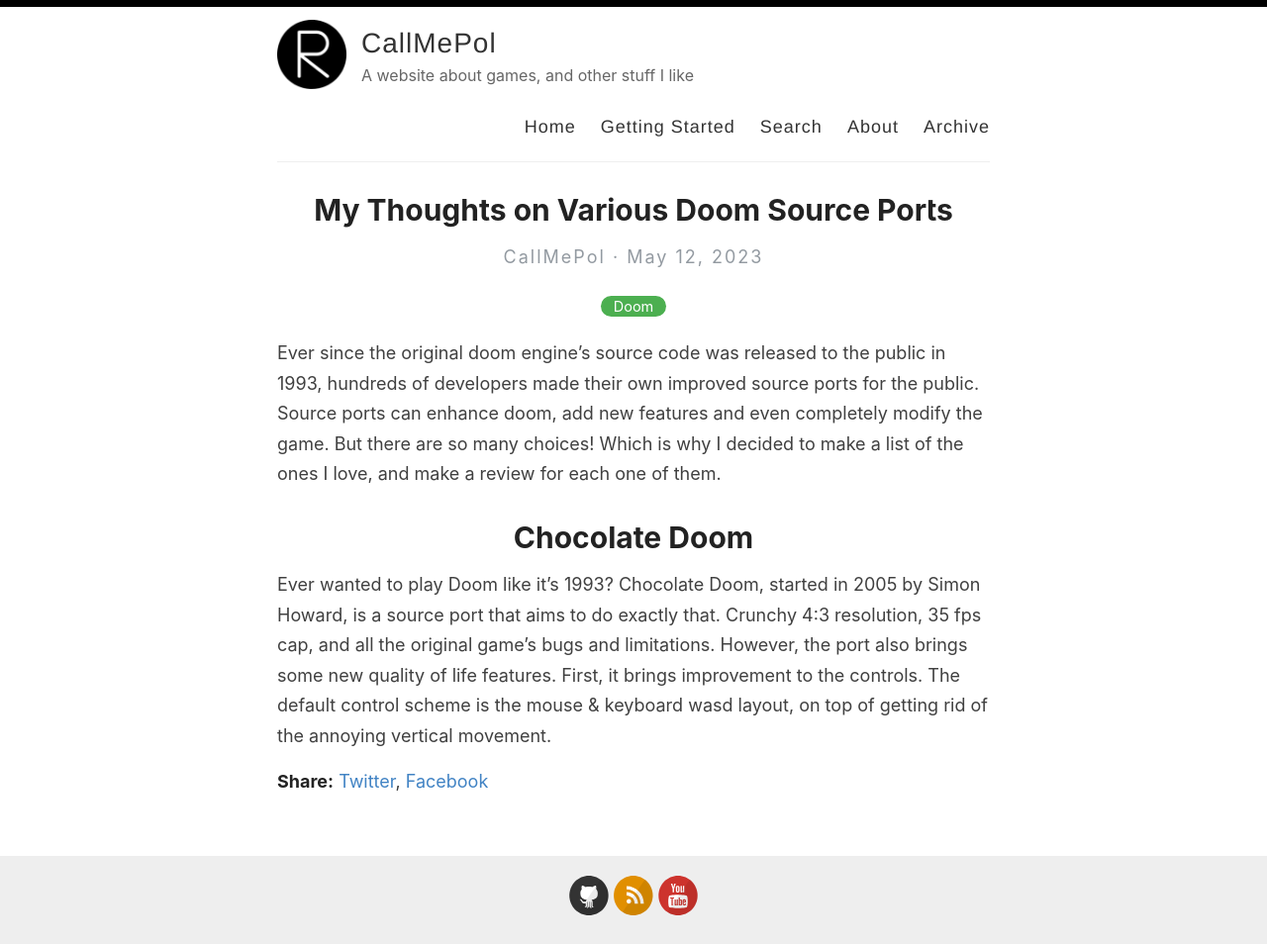
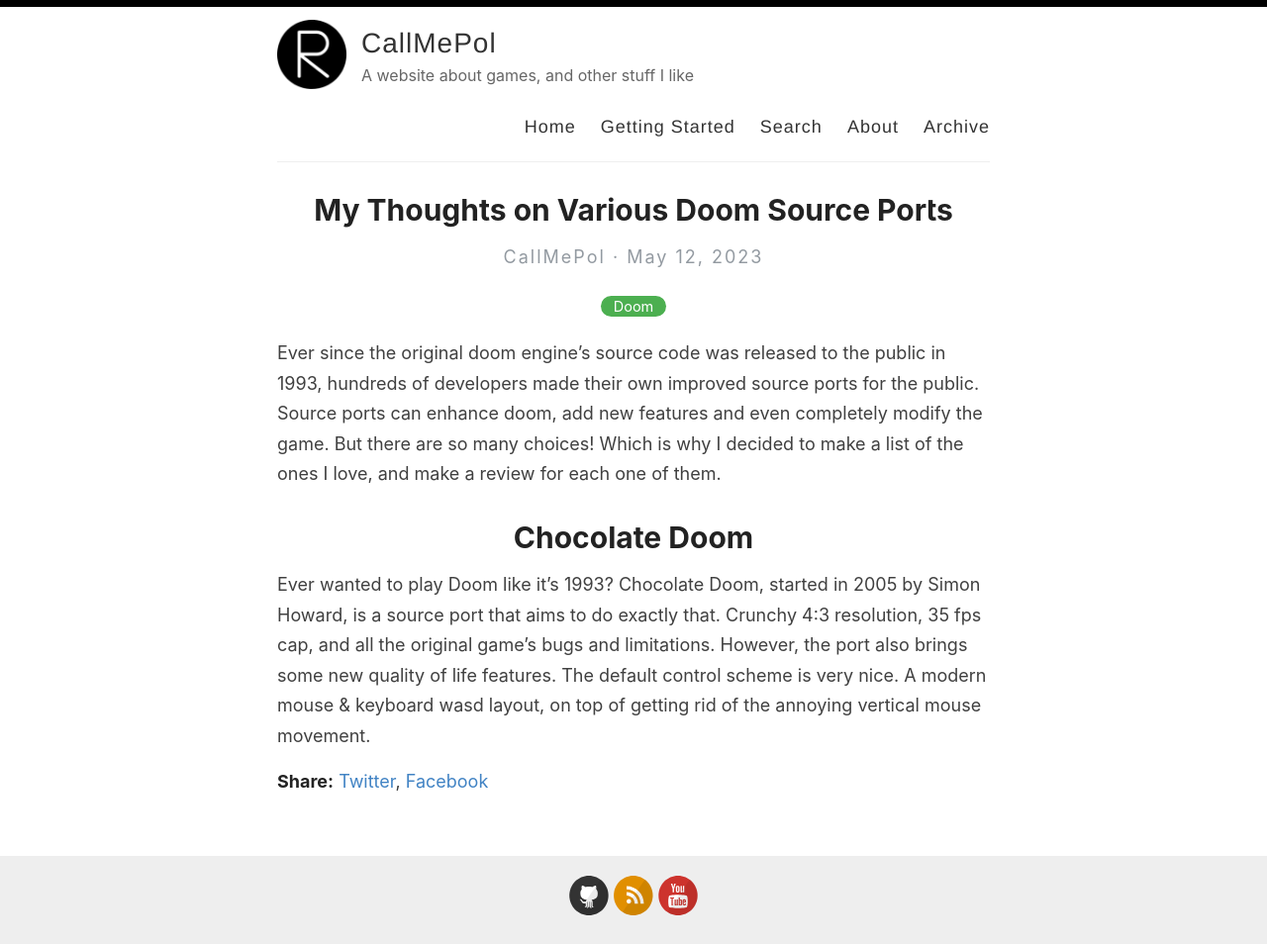
Before and after one commit to poleve540/CallMePol, a Jekyll site: the page built from _posts/2023-05-12-sourceport-review.md, in a window 1280 px wide. Shown: the whole page at 99% size. Built offline with Jekyll 4.4.1, drawn with Linux system fonts in a browser that asks for light colours.

Commit message:
_posts/2023-05-12-sourceport-review.md updated from https://stackedit.io/

```diff
--- a/_posts/2023-05-12-sourceport-review.md
+++ b/_posts/2023-05-12-sourceport-review.md
@@ -6,10 +6,10 @@
 Ever since the original doom engine's source code was released to the public in 1993, hundreds of developers made their own improved source ports for the public. Source ports can enhance doom, add new features and even completely modify the game. But there are so many choices! Which is why I decided to make a list of the ones I love, and make a review for each one of them.
 
 # Chocolate Doom
-Ever wanted to play Doom like it's 1993? Chocolate Doom, started in 2005 by Simon Howard, is a source port that aims to do exactly that. Crunchy 4:3 resolution, 35 fps cap, and all the original game's bugs and limitations. However, the port also brings some new quality of life features. First, it brings improvement to the controls. The default control scheme is the mouse & keyboard wasd layout, on top of getting rid of the annoying vertical movement.
+Ever wanted to play Doom like it's 1993? Chocolate Doom, started in 2005 by Simon Howard, is a source port that aims to do exactly that. Crunchy 4:3 resolution, 35 fps cap, and all the original game's bugs and limitations. However, the port also brings some new quality of life features. The default control scheme is very nice. A modern mouse & keyboard wasd layout, on top of getting rid of the annoying vertical mouse movement.
 <!--stackedit_data:
-eyJoaXN0b3J5IjpbMTY0NTU0NzU3Myw4NTYxOTMwODIsLTEyND
-YzMzMzNjMsMTcyNzU2NDM4OSwtMzk2MDM3MDI0LDg3MzY5MDIz
-OCwtMTQxOTk3MzUwMiwyMDU3MTk1NjAsLTkyNzkyODY4MiwxOT
-UxNjUzNDgyLDk1NDQ0MDk3MF19
+eyJoaXN0b3J5IjpbMTAwNzQ3Mzk3OCwxNjQ1NTQ3NTczLDg1Nj
+E5MzA4MiwtMTI0NjMzMzM2MywxNzI3NTY0Mzg5LC0zOTYwMzcw
+MjQsODczNjkwMjM4LC0xNDE5OTczNTAyLDIwNTcxOTU2MCwtOT
+I3OTI4NjgyLDE5NTE2NTM0ODIsOTU0NDQwOTcwXX0=
 -->
```
